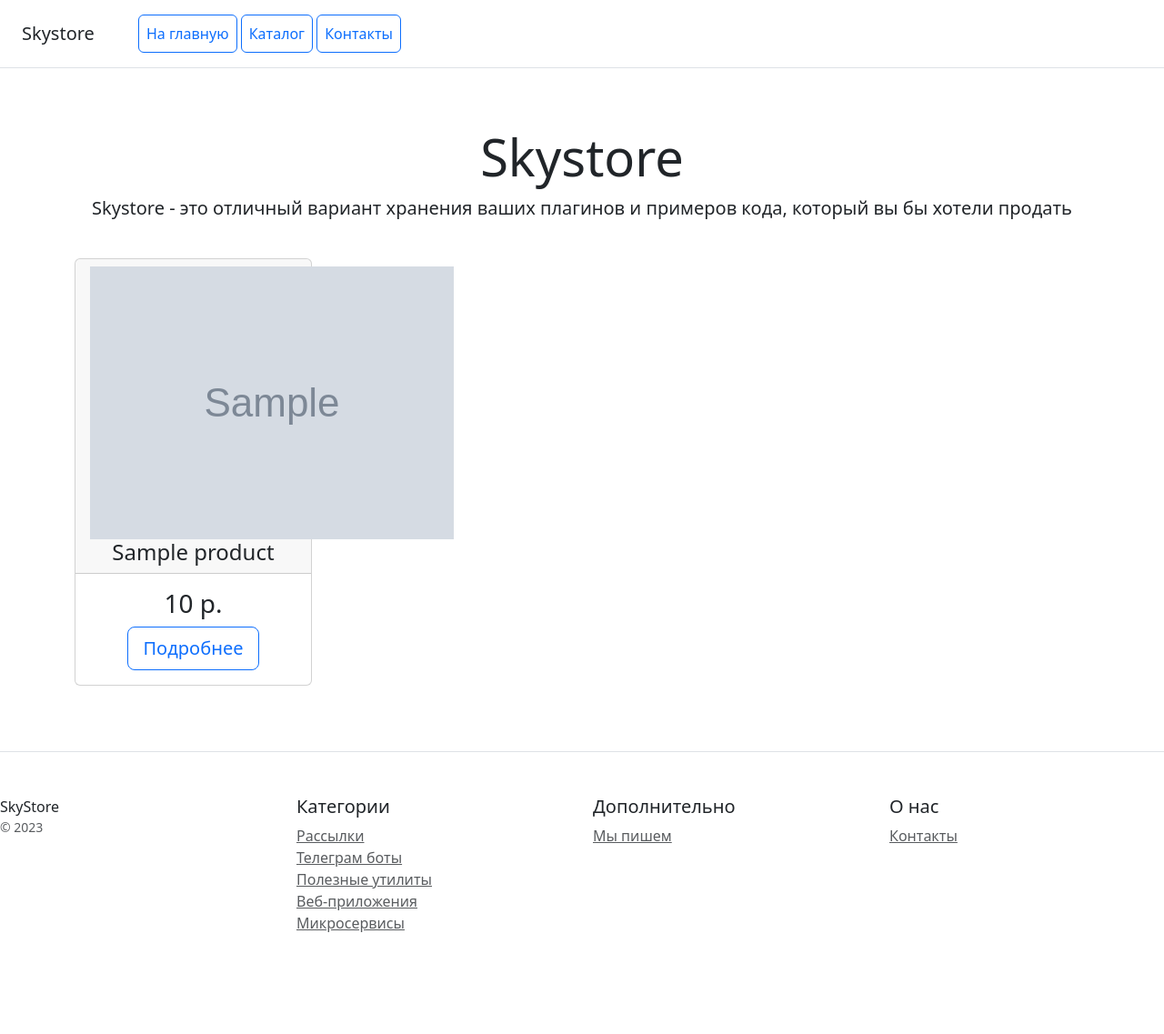
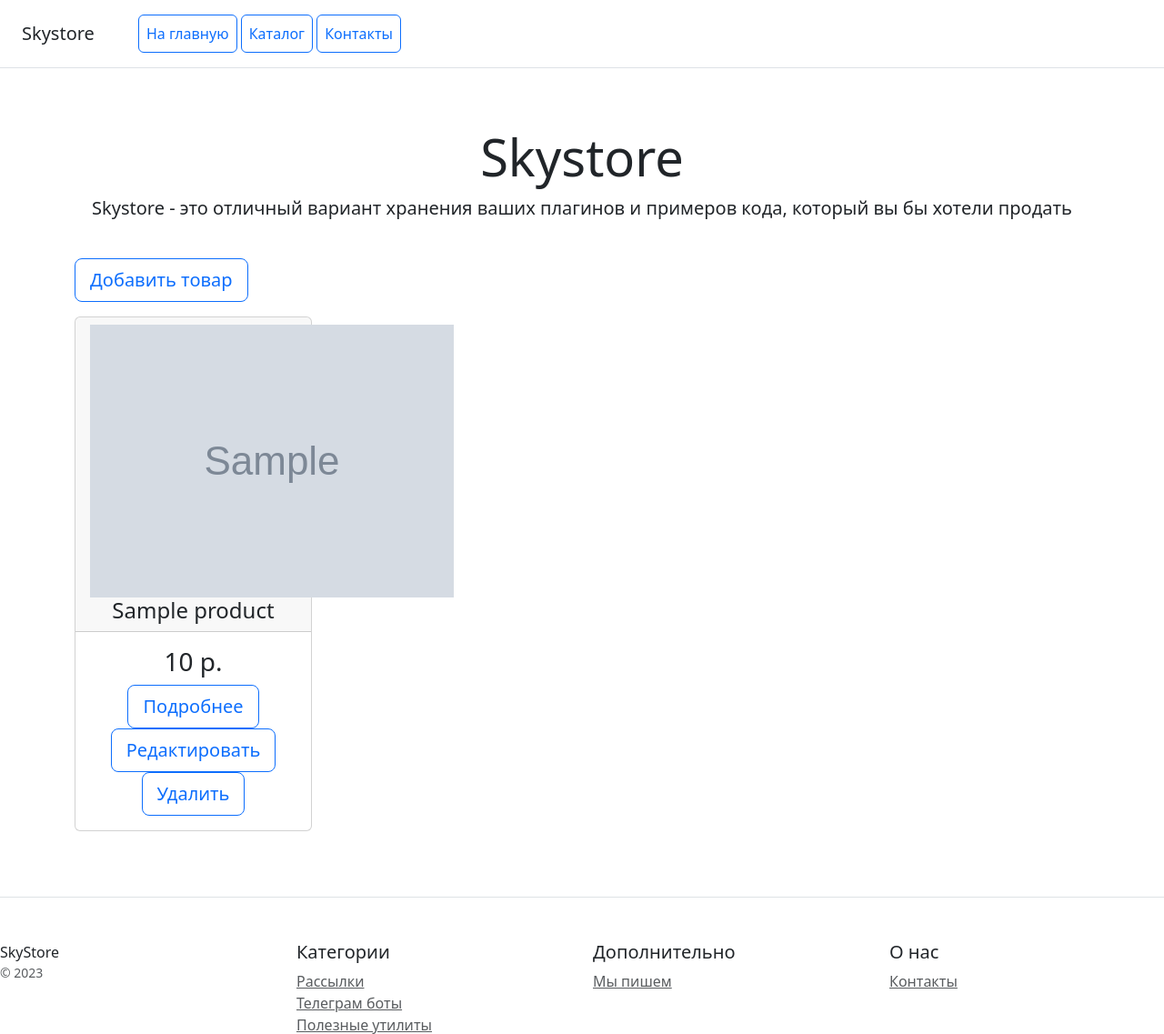
Before and after one commit to alexeyvedenkin/homework_22, a Django app: template catalog/templates/catalog/product_list.html in a window 1280 px wide. Shown: the top 1137 px of the page at 91% size. Before the commit the page ends 1025 px from the top, so only its background shows below. Run offline with Django 5.2, Linux system fonts and the light colour scheme; the template is opened without the code that fills it: most values are stand-ins (such as "Sample title", 1, 10 or a date in 2020); grey boxes marked "Sample" are stand-in pictures; some libraries are stand-ins or nearby versions.

Commit message:
настроен шаблон каталога товаров с использованием CBV

```diff
--- a/catalog/templates/catalog/product_list.html
+++ b/catalog/templates/catalog/product_list.html
@@ -2,8 +2,9 @@
 {% load my_tags %}
 {% block content %}
 <div class="container">
+    <p><a type="button" class="btn btn-lg btn-block btn-outline-primary" href="{% url 'catalog:product_create' %}">Добавить товар</a></p>
     <div class="row text-center">
-        {% for product in products %}
+        {% for product in object_list %}
         <div class="col-3">
             <div class="card mb-4 box-shadow">
                 <div class="card-header">
@@ -13,6 +14,8 @@
                 <div class="card-body">
                     <h3 class="card-title pricing-card-title">{{ product.price }} р.</h3>
                     <a type="button" class="btn btn-lg btn-block btn-outline-primary" href="{% url 'catalog:product_detail' product.pk %}">Подробнее</a>
+                    <a type="button" class="btn btn-lg btn-block btn-outline-primary" href="{% url 'catalog:product_update' product.pk %}">Редактировать</a>
+                    <a type="button" class="btn btn-lg btn-block btn-outline-primary" href="{% url 'catalog:product_delete' product.pk %}">Удалить</a>
                 </div>
             </div>
         </div>
```
